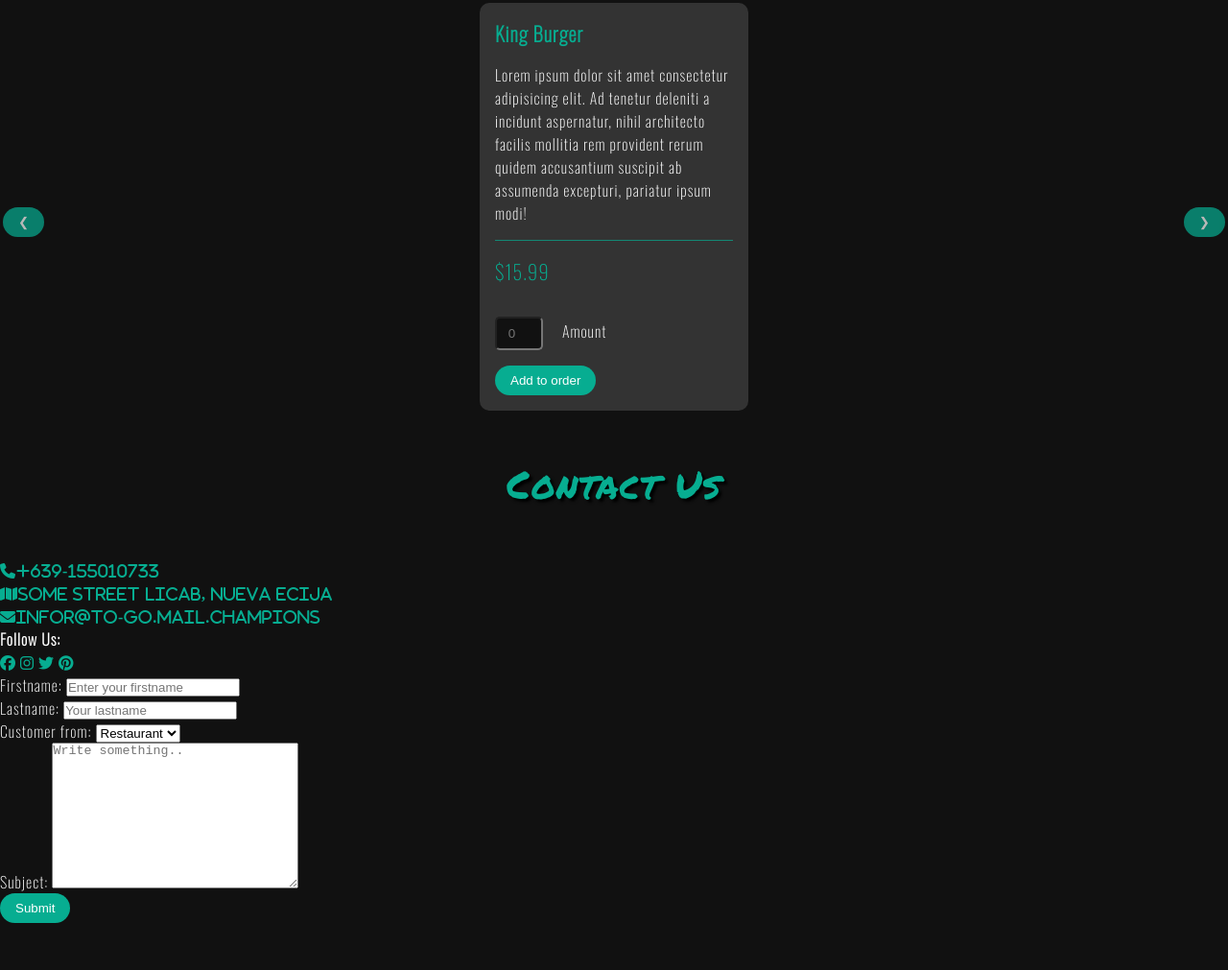
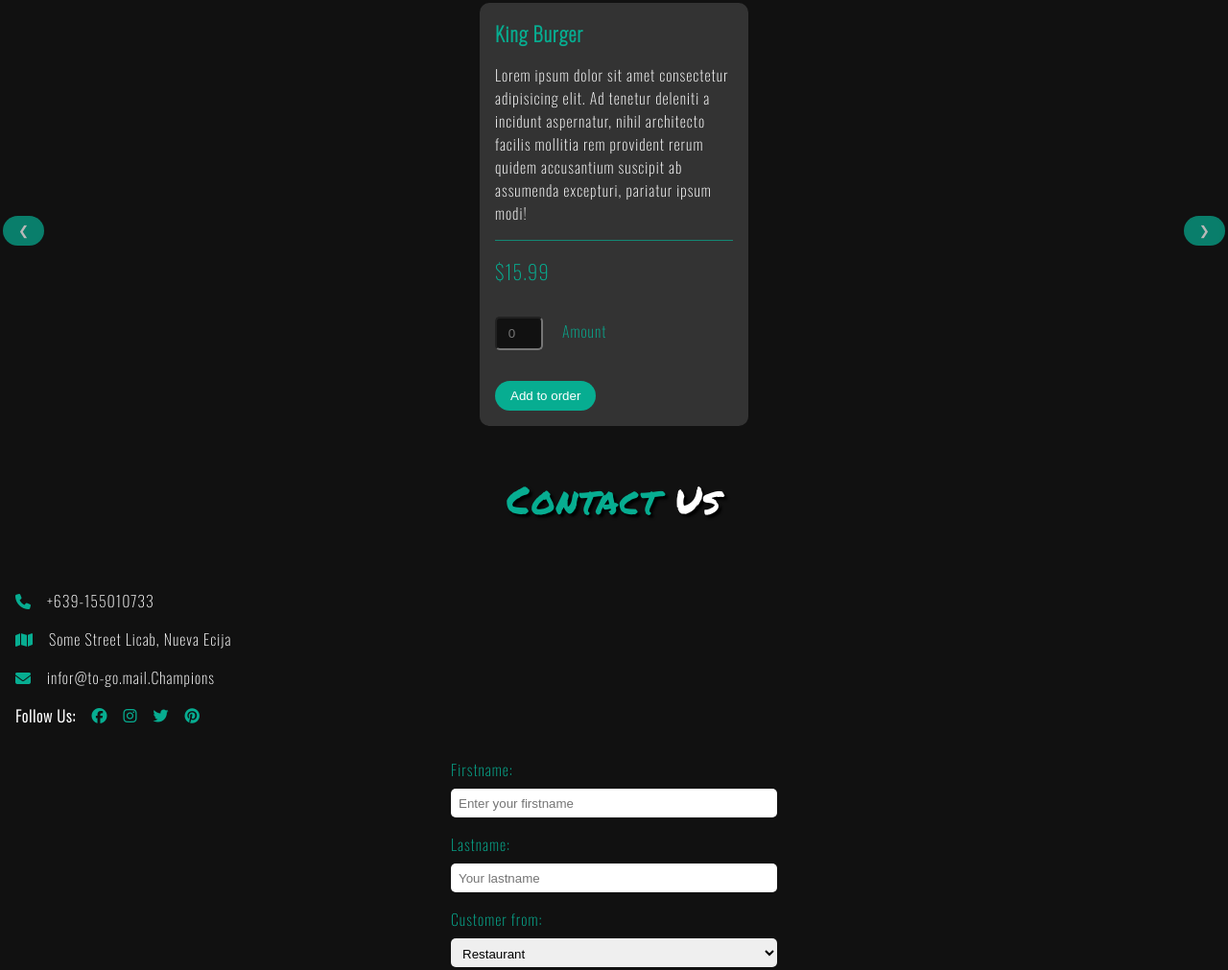
Before and after one commit to johnlester347/Food-To-Go, a website: page index.html in a window 1280 px wide. Shown: the part 1594-2605 px from the top of the page at 96% size. Before the commit the page ends 2556 px from the top, so only its background shows below. Drawn offline with nearby package versions, Linux system fonts and the light colour scheme.

Commit message:
Adding contact form

```diff
--- a/index.html
+++ b/index.html
@@ -157,12 +157,12 @@
 
       <div class="contact-container">
         <div class="phone">
-          <i class="fas fa-phone icon">+639-155010733</i>
+          <i class="fas fa-phone icon"></i>+639-155010733
         </div>
         <div class="address">
-          <i class="fas fa-map icon">Some Street Licab, Nueva Ecija</i>
+          <i class="fas fa-map icon"></i>Some Street Licab, Nueva Ecija
         </div>
-        <div class="mail"><i class="fas fa-envelope icon">infor@to-go.mail.Champions</i></div>
+        <div class="mail"><i class="fas fa-envelope icon"></i>infor@to-go.mail.Champions
         </div>
         <div class="social">
           <h4>Follow Us:</h4>
@@ -171,6 +171,8 @@
           <i class="fab fa-twitter icon"></i>
           <i class="fab fa-pinterest icon"></i>
         </div>
+      </div>
+
 
       <form action="#" class="contact-form">
         <div class="input-container">
@@ -193,7 +195,7 @@
 
         <div class="input-container">
           <label for="">Subject:</label>
-          <textarea name="" id="" cols="30" rows="10" placeholder="Write something.." required></textarea>
+          <textarea cols="30" rows="10" placeholder="Write something.." required></textarea>
         </div>
 
         <button type="submit" value="submit" class="btn">Submit</button>
--- a/sass/_components.scss
+++ b/sass/_components.scss
@@ -285,6 +285,70 @@
 }
 /** ORDER SECTION END **/
 
+
 /** CONTACT SECTION **/
+#Contact h2 span {
+    color: $sec-t_c;
+}
+
+.contact-container {
+    padding: 1rem;
+
+    i {
+        margin-right: 1rem;
+    }
+
+    & .social {
+        display: flex;
+        align-items: center;
+
+        h4 {
+            margin-right: 1rem;
+        }
+    }
+
+    div {
+        margin-bottom: 1rem;
+    }
+}
+
+.contact-form {
+    width: 340px;
+    margin: auto;
+}
+
+.input-container {
+    display: flex;
+    flex-direction: column;
+    margin-bottom: 1rem;
+
+    label {
+        margin-bottom: .5rem;
+        color: $prim-t_c;
+    }
+}
+
+.contact-form input,
+.contact-form select {
+    height: 30px;
+    border: none;
+    outline: none;
+    border-radius: 5px;
+    padding: 0.5rem;
+}
+
+.contact-form textarea {
+    border: none;
+    outline: none;
+    border-radius: 5px;
+    padding: 0.5rem;
+}
+
+.contact-form button[type='submit'] {
+    width: 100%;
+    border-radius: 5px;
+    margin-bottom: 2rem;
+}
+
 
 /** CONTACT SECTION END **/
```
Also changed, not shown: css/style.css. Lines whose indentation alone changed are shown as unchanged.
